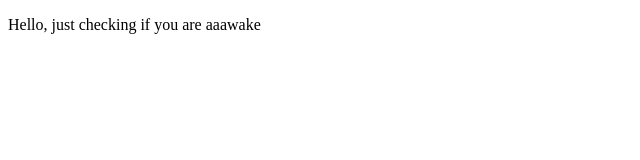
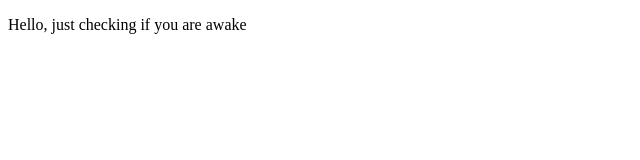
Before and after one commit to sethyeboah/Tools.Ascend22.com, a plain HTML site: page index.html in a window 1280 px wide. Shown: the full height of the page, 0-640 px from the left. Drawn offline with Linux system fonts and the light colour scheme.

Commit message:
Confirming AWS Cloudfront Invalidations fixed old versions of webpage showing

```diff
--- a/index.html
+++ b/index.html
@@ -4,6 +4,6 @@
         <title>Hello</title>
     </head>
     <body>
-        <p>Hello, just checking if you are aaawake</p>
+        <p>Hello, just checking if you are awake</p>
     </body>
 </html>
```
